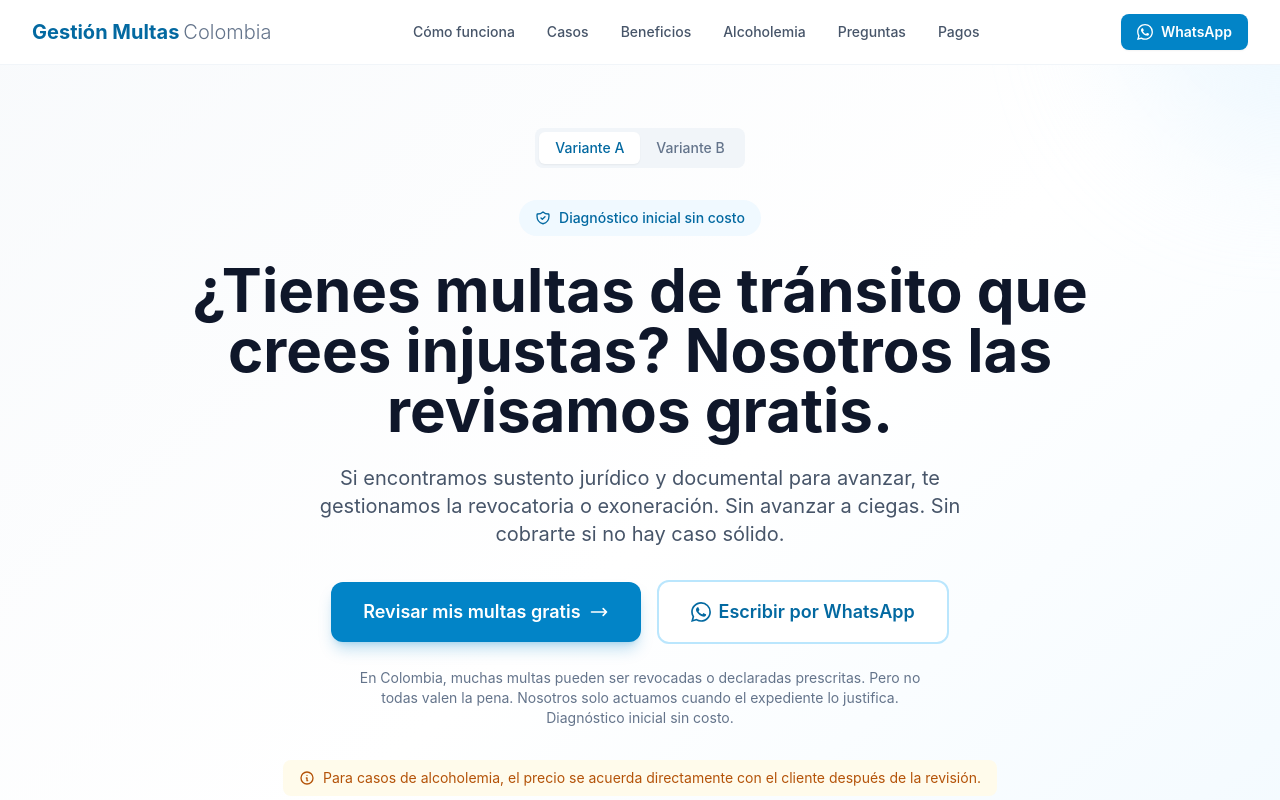
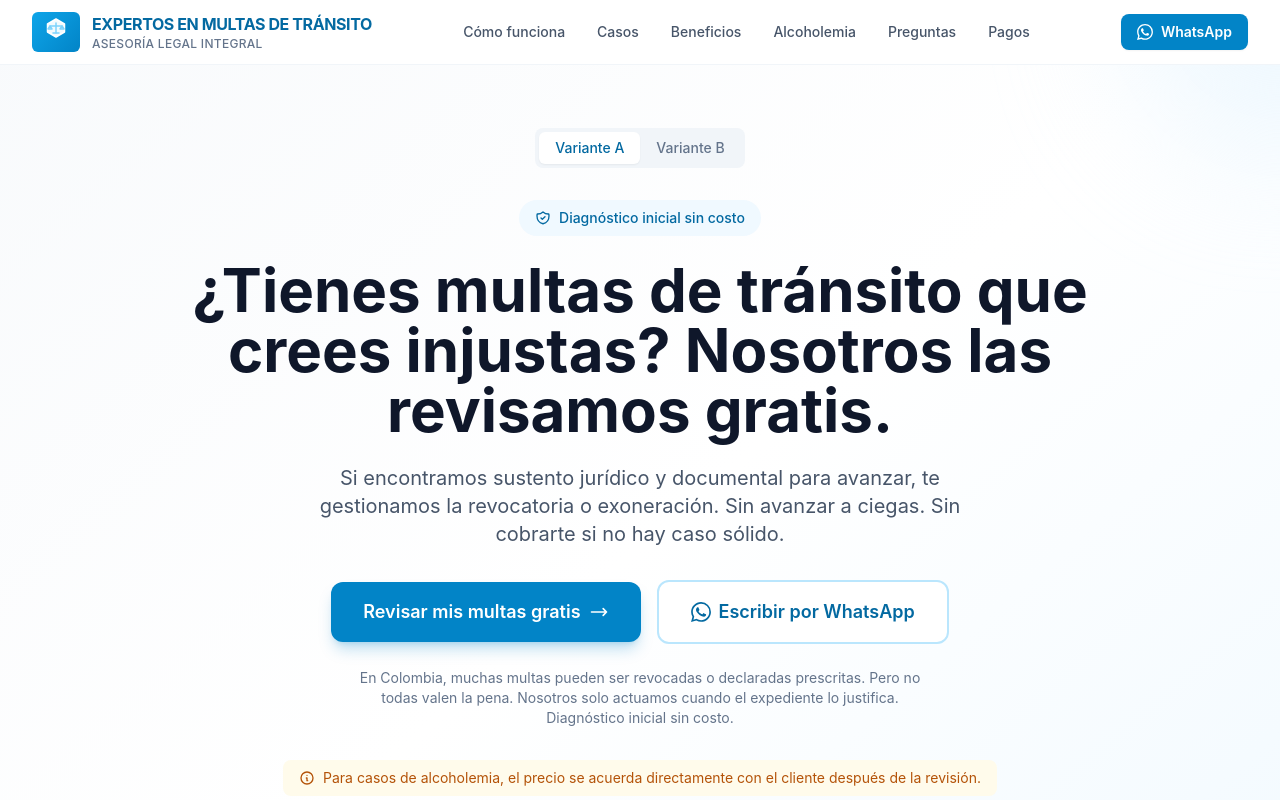
Before and after one commit to myroj01-arch/multas-web, a Next.js app: page / in a window 1280 px wide. Shown: the top 800 px of the page. Built offline with nearby package versions, Linux system fonts and the light colour scheme.

Commit message:
feat: integrate parent brand 'Expertos en Multas de Tránsito' with logo and tagline

```diff
--- a/src/app/layout.tsx
+++ b/src/app/layout.tsx
@@ -2,11 +2,11 @@ import type { Metadata } from 'next'
 import './globals.css'
 
 export const metadata: Metadata = {
-  title: 'Gestión de Multas de Tránsito | Colombia',
+  title: 'Expertos en Multas de Tránsito | Asesoría Legal Integral',
   description: 'Evaluamos tu multa de tránsito sin costo. Si encontramos sustento jurídico, gestionamos tu caso por $150.000 COP. Revocatorias, prescripciones y exoneraciones documentadas.',
-  keywords: 'multas de tránsito, prescripción, revocatoria, exoneración, comparendos, fotomultas, Colombia',
+  keywords: 'multas de tránsito, prescripción, revocatoria, exoneración, comparendos, fotomultas, asesoría legal, Colombia',
   openGraph: {
-    title: 'Gestión de Multas de Tránsito | Colombia',
+    title: 'Expertos en Multas de Tránsito | Asesoría Legal Integral',
     description: 'Evaluamos tu multa sin costo. Si hay sustento, la gestionamos por $150.000 COP.',
     type: 'website',
   },
--- /dev/null
+++ b/src/components/BrandLogo.tsx
@@ -0,0 +1,66 @@
+'use client'
+
+export default function BrandLogo({ className = 'h-10' }: { className?: string }) {
+  return (
+    <div className={`flex items-center gap-3 ${className}`}>
+      {/* Logo mark */}
+      <svg
+        width="48"
+        height="40"
+        viewBox="0 0 48 40"
+        fill="none"
+        xmlns="http://www.w3.org/2000/svg"
+        className="flex-shrink-0"
+      >
+        {/* Blue gradient background */}
+        <defs>
+          <linearGradient id="logoGradient" x1="0" y1="0" x2="48" y2="40" gradientUnits="userSpaceOnUse">
+            <stop offset="0%" stopColor="#0ea5e9" />
+            <stop offset="100%" stopColor="#0284c7" />
+          </linearGradient>
+          <linearGradient id="scalesGradient" x1="0" y1="0" x2="0" y2="1" gradientUnits="userSpaceOnUse">
+            <stop offset="0%" stopColor="#38bdf8" />
+            <stop offset="100%" stopColor="#7dd3fc" />
+          </linearGradient>
+        </defs>
+
+        {/* Background rectangle */}
+        <rect width="48" height="40" rx="6" fill="url(#logoGradient)" />
+
+        {/* Hexagon */}
+        <path
+          d="M24 7L32.5 12V20L24 25L15.5 20V12L24 7Z"
+          fill="white"
+          fillOpacity="0.95"
+          stroke="white"
+          strokeWidth="1.5"
+          strokeLinejoin="round"
+        />
+
+        {/* Scales icon */}
+        <g stroke="url(#scalesGradient)" strokeWidth="1.5" strokeLinecap="round" fill="none">
+          {/* Center pole */}
+          <line x1="24" y1="11" x2="24" y2="21" />
+          {/* Horizontal beam */}
+          <line x1="18" y1="14" x2="30" y2="14" />
+          {/* Left pan */}
+          <path d="M18 14 L16 17 L20 17 Z" strokeLinejoin="round" />
+          {/* Right pan */}
+          <path d="M30 14 L28 17 L32 17 Z" strokeLinejoin="round" />
+          {/* Base */}
+          <line x1="21" y1="21" x2="27" y2="21" />
+        </g>
+      </svg>
+
+      {/* Text */}
+      <div className="flex flex-col leading-tight">
+        <span className="text-sm md:text-base font-bold text-primary-700 tracking-tight">
+          EXPERTOS EN MULTAS DE TRÁNSITO
+        </span>
+        <span className="text-xs text-slate-500 font-medium tracking-wide">
+          ASESORÍA LEGAL INTEGRAL
+        </span>
+      </div>
+    </div>
+  )
+}
--- a/src/components/Footer.tsx
+++ b/src/components/Footer.tsx
@@ -8,11 +8,11 @@ export default function Footer() {
         <div className="grid grid-cols-1 md:grid-cols-3 gap-8">
           {/* Logo y descripción */}
           <div>
-            <div className="text-xl font-bold mb-4">
-              Gestión Multas <span className="font-light text-slate-400">Colombia</span>
+            <div className="text-xl font-bold mb-4 text-white">
+              EXPERTOS EN MULTAS DE TRÁNSITO
             </div>
             <p className="text-sm text-slate-400 leading-relaxed">
-              Evaluamos tu multa de tránsito sin costo. Si encontramos sustento jurídico y documental para avanzar, gestionamos tu caso. Solo cobramos cuando hay base real para pelearla.
+              ASESORÍA LEGAL INTEGRAL. Evaluamos tu multa de tránsito sin costo. Si encontramos sustento jurídico y documental para avanzar, gestionamos tu caso. Solo cobramos cuando hay base real para pelearla.
             </p>
           </div>
 
@@ -73,7 +73,7 @@ export default function Footer() {
         {/* Bottom */}
         <div className="mt-12 pt-8 border-t border-slate-800 flex flex-col md:flex-row items-center justify-between gap-4">
           <p className="text-sm text-slate-500">
-            © {new Date().getFullYear()} Gestión Multas Colombia. Todos los derechos reservados.
+            © {new Date().getFullYear()} EXPERTOS EN MULTAS DE TRÁNSITO — ASESORÍA LEGAL INTEGRAL. Todos los derechos reservados.
           </p>
           <p className="text-xs text-slate-600">
             Solo avanzamos cuando vemos sustento jurídico y documental.
--- a/src/components/Header.tsx
+++ b/src/components/Header.tsx
@@ -2,6 +2,7 @@
 
 import { useState } from 'react'
 import { siteConfig } from '@/lib/data'
+import BrandLogo from './BrandLogo'
 
 export default function Header() {
   const [isOpen, setIsOpen] = useState(false)
@@ -12,12 +13,7 @@ export default function Header() {
         <div className="flex items-center justify-between h-16">
           {/* Logo */}
           <div className="flex-shrink-0">
-            <span className="text-xl font-bold text-primary-700">
-              Gestión Multas
-            </span>
-            <span className="text-xl font-light text-slate-500 ml-1">
-              Colombia
-            </span>
+            <BrandLogo />
           </div>
 
           {/* Desktop Nav */}
--- a/src/lib/data.ts
+++ b/src/lib/data.ts
@@ -24,7 +24,8 @@ export interface Anuncio {
 // =============================================================================
 
 export const siteConfig = {
-  nombre: 'Gestión de Multas de Tránsito',
+  nombre: 'Expertos en Multas de Tránsito',
+  tagline: 'Asesoría Legal Integral',
   telefono: '+57 315 676 9443',
   whatsapp: '573156769443',
   email: 'shaggy6685@gmail.com',
```
